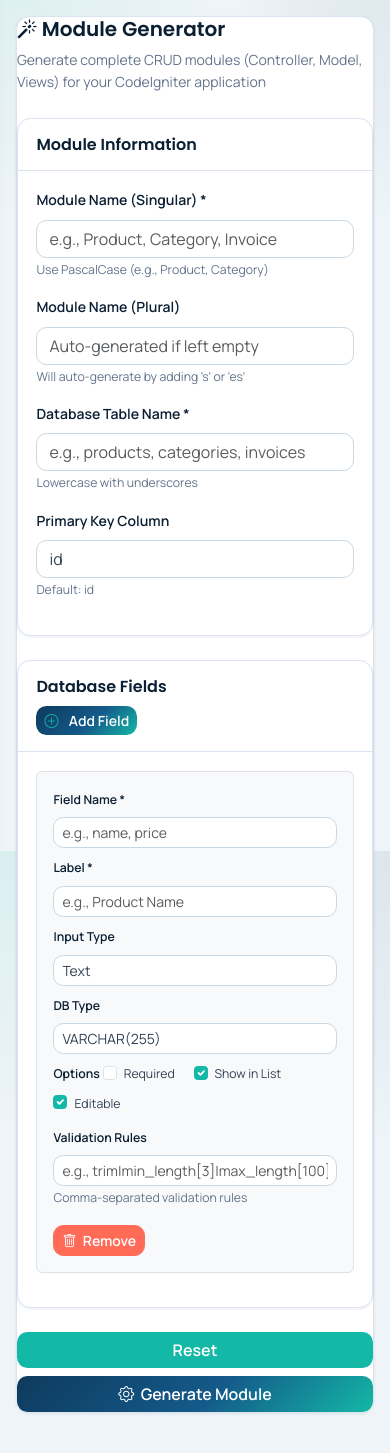
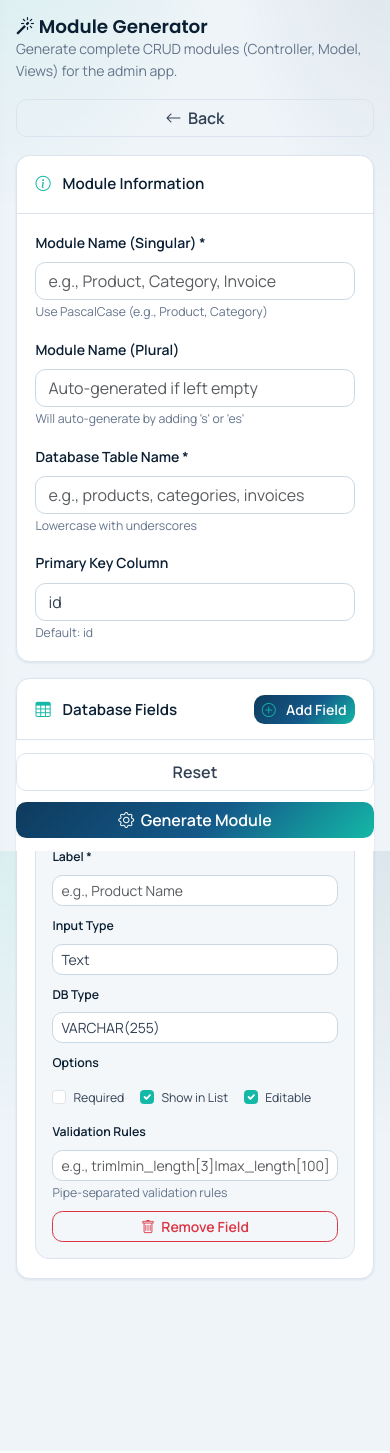
Before and after one commit to messenger1976/boholislandtours, a CodeIgniter app: page /bodarepensionhouse/module_generator in a window 390 px wide. Shown: the part 64-1517 px from the top of the page. Run offline with CodeIgniter, Linux system fonts and the light colour scheme; the visitor is signed in with stand-in values (Sample User, id 1); tables that the repository leaves empty or names only in its code hold one stand-in row (values such as "Sample post"); data that the repository does not hold is empty; some libraries are stand-ins or nearby versions.

Commit message:
Refactor module generator views with enhanced styling and layout for improved user experience. Introduce responsive design elements, including grid layouts and updated action buttons. Implement better error handling and display for generated files and SQL structure, ensuring a more intuitive interface for module generation results.

```diff
--- a/admin/application/views/admin/module_generator/index.php
+++ b/admin/application/views/admin/module_generator/index.php
@@ -1,7 +1,123 @@
-<div class="content-card">
-    <div class="mb-4">
-        <h5 class="mb-0"><i class="bi bi-magic"></i> Module Generator</h5>
-        <p class="text-muted mt-2">Generate complete CRUD modules (Controller, Model, Views) for your CodeIgniter application</p>
+<style>
+    .module-gen-page .page-actions {
+        display: grid;
+        grid-template-columns: 1fr;
+        gap: 0.65rem;
+        width: 100%;
+    }
+
+    .module-gen-page .page-actions .btn {
+        width: 100%;
+    }
+
+    .module-gen-page .form-section-card {
+        margin-bottom: 1rem;
+    }
+
+    .module-gen-page .form-section-card .card-header {
+        display: flex;
+        align-items: center;
+        justify-content: space-between;
+        gap: 0.75rem;
+        flex-wrap: wrap;
+        font-size: 0.95rem;
+    }
+
+    .module-gen-page .form-section-card .card-header .header-title {
+        display: inline-flex;
+        align-items: center;
+        gap: 0.5rem;
+    }
+
+    .module-gen-page .field-row {
+        border: 1px solid var(--card-border, #dbe4ee);
+        border-radius: 0.85rem;
+        padding: 1rem;
+        margin-bottom: 0.85rem;
+        background: var(--surface-2, #f3f7fa);
+    }
+
+    .module-gen-page .field-row:last-child {
+        margin-bottom: 0;
+    }
+
+    .module-gen-page .field-options {
+        display: flex;
+        flex-wrap: wrap;
+        gap: 0.75rem 1rem;
+        padding-top: 0.35rem;
+    }
+
+    .module-gen-page .sticky-actions {
+        position: sticky;
+        bottom: 0;
+        z-index: 20;
+        background: var(--card-bg, #fff);
+        border-top: 1px solid var(--card-border, #dbe4ee);
+        padding: 0.85rem 0;
+        margin-top: 0.5rem;
+    }
+
+    html.dark-mode .module-gen-page .field-row,
+    body.dark-mode .module-gen-page .field-row {
+        background: var(--surface-2, #0f172a);
+        border-color: var(--card-border, #334155);
+    }
+
+    @media (min-width: 768px) {
+        .module-gen-page .page-head {
+            display: flex;
+            align-items: flex-start;
+            justify-content: space-between;
+            gap: 1rem;
+        }
+
+        .module-gen-page .page-actions {
+            width: auto;
+            grid-template-columns: auto;
+        }
+
+        .module-gen-page .page-actions .btn {
+            width: auto;
+        }
+
+        .module-gen-page .sticky-actions {
+            position: static;
+            border-top: 0;
+            padding: 0;
+            background: transparent;
+        }
+
+        .module-gen-page .sticky-actions .action-row {
+            display: flex;
+            justify-content: flex-end;
+            gap: 0.65rem;
+        }
+
+        .module-gen-page .sticky-actions .btn {
+            width: auto;
+            min-width: 8.5rem;
+        }
+    }
+</style>
+
+<div class="nk-block module-gen-page">
+    <div class="nk-block-head">
+        <div class="page-head">
+            <div class="nk-block-head-content mb-3 mb-md-0">
+                <h3 class="nk-block-title page-title">
+                    <i class="bi bi-magic"></i> Module Generator
+                </h3>
+                <div class="nk-block-des text-soft">
+                    <p class="mb-0">Generate complete CRUD modules (Controller, Model, Views) for the admin app.</p>
+                </div>
+            </div>
+            <div class="page-actions">
+                <a href="<?php echo base_url('dashboard'); ?>" class="btn btn-outline-secondary">
+                    <i class="bi bi-arrow-left"></i> Back
+                </a>
+            </div>
+        </div>
     </div>
 
     <?php if ($this->session->flashdata('error')): ?>
@@ -11,36 +127,33 @@
         </div>
     <?php endif; ?>
 
-    <?php echo form_open('module_generator/generate', array('id' => 'module-generator-form')); ?>
+    <?php echo form_open('module_generator/generate', array('id' => 'module-generator-form', 'class' => 'module-generator-form')); ?>
 
-        <!-- Basic Module Information -->
-        <div class="card mb-4">
+        <div class="card card-bordered form-section-card">
             <div class="card-header">
-                <h6 class="mb-0">Module Information</h6>
+                <span class="header-title"><i class="bi bi-info-circle"></i> Module Information</span>
             </div>
             <div class="card-body">
-                <div class="row">
-                    <div class="col-md-6 mb-3">
+                <div class="row g-3">
+                    <div class="col-12 col-md-6">
                         <label for="module_name_singular" class="form-label">Module Name (Singular) *</label>
                         <input type="text" class="form-control" id="module_name_singular" name="module_name_singular"
                                placeholder="e.g., Product, Category, Invoice" required>
                         <small class="form-text text-muted">Use PascalCase (e.g., Product, Category)</small>
                     </div>
-                    <div class="col-md-6 mb-3">
+                    <div class="col-12 col-md-6">
                         <label for="module_name_plural" class="form-label">Module Name (Plural)</label>
                         <input type="text" class="form-control" id="module_name_plural" name="module_name_plural"
                                placeholder="Auto-generated if left empty">
                         <small class="form-text text-muted">Will auto-generate by adding 's' or 'es'</small>
                     </div>
-                </div>
-                <div class="row">
-                    <div class="col-md-6 mb-3">
+                    <div class="col-12 col-md-6">
                         <label for="table_name" class="form-label">Database Table Name *</label>
                         <input type="text" class="form-control" id="table_name" name="table_name"
                                placeholder="e.g., products, categories, invoices" required>
                         <small class="form-text text-muted">Lowercase with underscores</small>
                     </div>
-                    <div class="col-md-6 mb-3">
+                    <div class="col-12 col-md-6">
                         <label for="primary_key" class="form-label">Primary Key Column</label>
                         <input type="text" class="form-control" id="primary_key" name="primary_key" value="id">
                         <small class="form-text text-muted">Default: id</small>
@@ -49,39 +162,36 @@
             </div>
         </div>
 
-        <!-- Fields Configuration -->
-        <div class="card mb-4">
-            <div class="card-header d-flex justify-content-between align-items-center">
-                <h6 class="mb-0">Database Fields</h6>
+        <div class="card card-bordered form-section-card">
+            <div class="card-header">
+                <span class="header-title"><i class="bi bi-table"></i> Database Fields</span>
                 <button type="button" class="btn btn-sm btn-primary" onclick="addField()">
                     <i class="bi bi-plus-circle"></i> Add Field
                 </button>
             </div>
             <div class="card-body">
-                <div id="fields-container">
-                    <!-- Fields will be added here dynamically -->
-                </div>
+                <div id="fields-container"></div>
                 <input type="hidden" name="fields_json" id="fields_json">
             </div>
         </div>
 
-        <!-- Submit Button -->
-        <div class="d-grid gap-2 d-md-flex justify-content-md-end">
-            <button type="button" class="btn btn-secondary" onclick="resetForm()">Reset</button>
-            <button type="submit" class="btn btn-primary">
-                <i class="bi bi-gear"></i> Generate Module
-            </button>
+        <div class="sticky-actions">
+            <div class="action-row page-actions">
+                <button type="button" class="btn btn-outline-secondary" onclick="resetForm()">Reset</button>
+                <button type="submit" class="btn btn-primary">
+                    <i class="bi bi-gear"></i> Generate Module
+                </button>
+            </div>
         </div>
+
     <?php echo form_close(); ?>
 </div>
 
 <script>
-// Field counter
-let fieldCounter = 0;
-let fields = [];
+var fieldCounter = 0;
+var fields = [];
 
-// Field type options
-const fieldTypes = [
+var fieldTypes = [
     {value: 'text', label: 'Text'},
     {value: 'textarea', label: 'Textarea'},
     {value: 'number', label: 'Number'},
@@ -96,103 +206,90 @@ const fieldTypes = [
     {value: 'hidden', label: 'Hidden'}
 ];
 
-// Database type options
-const dbTypes = [
-    {value: 'VARCHAR(255)', label: 'VARCHAR(255)'},
-    {value: 'TEXT', label: 'TEXT'},
-    {value: 'INT', label: 'INT'},
-    {value: 'DECIMAL(10,2)', label: 'DECIMAL(10,2)'},
-    {value: 'DATE', label: 'DATE'},
-    {value: 'DATETIME', label: 'DATETIME'},
-    {value: 'TIMESTAMP', label: 'TIMESTAMP'},
-    {value: 'BOOLEAN', label: 'BOOLEAN/TINYINT(1)'}
-];
+function addField() {
+    var container = document.getElementById('fields-container');
+    var fieldId = 'field_' + fieldCounter;
 
-// Add new field row
-function addField() {
-    const container = document.getElementById('fields-container');
-    const fieldId = 'field_' + fieldCounter;
-
-    const fieldHtml = `
-        <div class="field-row border rounded p-3 mb-3" id="${fieldId}">
-            <div class="row">
-                <div class="col-md-2 mb-2">
-                    <label class="form-label small">Field Name *</label>
-                    <input type="text" class="form-control form-control-sm" name="field_name[]"
-                           placeholder="e.g., name, price" required>
-                </div>
-                <div class="col-md-2 mb-2">
-                    <label class="form-label small">Label *</label>
-                    <input type="text" class="form-control form-control-sm" name="field_label[]"
-                           placeholder="e.g., Product Name" required>
-                </div>
-                <div class="col-md-2 mb-2">
-                    <label class="form-label small">Input Type</label>
-                    <select class="form-select form-select-sm" name="field_type[]">
-                        ${fieldTypes.map(t => `<option value="${t.value}">${t.label}</option>`).join('')}
-                    </select>
-                </div>
-                <div class="col-md-2 mb-2">
-                    <label class="form-label small">DB Type</label>
-                    <input type="text" class="form-control form-control-sm" name="field_db_type[]"
-                           value="VARCHAR(255)" placeholder="VARCHAR(255)">
-                </div>
-                <div class="col-md-4 mb-2">
-                    <label class="form-label small">Options</label>
-                    <div class="form-check form-check-inline">
-                        <input class="form-check-input" type="checkbox" name="field_required[]" value="${fieldCounter}">
-                        <label class="form-check-label small">Required</label>
-                    </div>
-                    <div class="form-check form-check-inline">
-                        <input class="form-check-input" type="checkbox" name="field_show_in_list[]" value="${fieldCounter}" checked>
-                        <label class="form-check-label small">Show in List</label>
-                    </div>
-                    <div class="form-check form-check-inline">
-                        <input class="form-check-input" type="checkbox" name="field_editable[]" value="${fieldCounter}" checked>
-                        <label class="form-check-label small">Editable</label>
-                    </div>
-                </div>
-            </div>
-            <div class="row">
-                <div class="col-md-12 mb-2">
-                    <label class="form-label small">Validation Rules</label>
-                    <input type="text" class="form-control form-control-sm" name="field_validation[]"
-                           placeholder="e.g., trim|min_length[3]|max_length[100]">
-                    <small class="form-text text-muted">Comma-separated validation rules</small>
-                </div>
-            </div>
-            <button type="button" class="btn btn-sm btn-danger mt-2" onclick="removeField('${fieldId}')">
-                <i class="bi bi-trash"></i> Remove
-            </button>
-        </div>
-    `;
+    var fieldHtml =
+        '<div class="field-row" id="' + fieldId + '">' +
+            '<div class="row g-2">' +
+                '<div class="col-12 col-sm-6 col-lg-3">' +
+                    '<label class="form-label small">Field Name *</label>' +
+                    '<input type="text" class="form-control form-control-sm" name="field_name[]" placeholder="e.g., name, price" required>' +
+                '</div>' +
+                '<div class="col-12 col-sm-6 col-lg-3">' +
+                    '<label class="form-label small">Label *</label>' +
+                    '<input type="text" class="form-control form-control-sm" name="field_label[]" placeholder="e.g., Product Name" required>' +
+                '</div>' +
+                '<div class="col-12 col-sm-6 col-lg-3">' +
+                    '<label class="form-label small">Input Type</label>' +
+                    '<select class="form-select form-select-sm" name="field_type[]">' +
+                        fieldTypes.map(function (t) {
+                            return '<option value="' + t.value + '">' + t.label + '</option>';
+                        }).join('') +
+                    '</select>' +
+                '</div>' +
+                '<div class="col-12 col-sm-6 col-lg-3">' +
+                    '<label class="form-label small">DB Type</label>' +
+                    '<input type="text" class="form-control form-control-sm" name="field_db_type[]" value="VARCHAR(255)" placeholder="VARCHAR(255)">' +
+                '</div>' +
+                '<div class="col-12">' +
+                    '<label class="form-label small">Options</label>' +
+                    '<div class="field-options">' +
+                        '<div class="form-check">' +
+                            '<input class="form-check-input" type="checkbox" name="field_required[]" value="' + fieldCounter + '">' +
+                            '<label class="form-check-label small">Required</label>' +
+                        '</div>' +
+                        '<div class="form-check">' +
+                            '<input class="form-check-input" type="checkbox" name="field_show_in_list[]" value="' + fieldCounter + '" checked>' +
+                            '<label class="form-check-label small">Show in List</label>' +
+                        '</div>' +
+                        '<div class="form-check">' +
+                            '<input class="form-check-input" type="checkbox" name="field_editable[]" value="' + fieldCounter + '" checked>' +
+                            '<label class="form-check-label small">Editable</label>' +
+                        '</div>' +
+                    '</div>' +
+                '</div>' +
+                '<div class="col-12">' +
+                    '<label class="form-label small">Validation Rules</label>' +
+                    '<input type="text" class="form-control form-control-sm" name="field_validation[]" placeholder="e.g., trim|min_length[3]|max_length[100]">' +
+                    '<small class="form-text text-muted">Pipe-separated validation rules</small>' +
+                '</div>' +
+                '<div class="col-12">' +
+                    '<button type="button" class="btn btn-sm btn-outline-danger w-100 w-md-auto" onclick="removeField(\'' + fieldId + '\')">' +
+                        '<i class="bi bi-trash"></i> Remove Field' +
+                    '</button>' +
+                '</div>' +
+            '</div>' +
+        '</div>';
 
     container.insertAdjacentHTML('beforeend', fieldHtml);
     fieldCounter++;
 }
 
-// Remove field row
 function removeField(fieldId) {
-    document.getElementById(fieldId).remove();
+    var el = document.getElementById(fieldId);
+    if (el) {
+        el.remove();
+    }
 }
 
-// Reset form
 function resetForm() {
     if (confirm('Are you sure you want to reset the form? All data will be lost.')) {
         document.getElementById('module-generator-form').reset();
         document.getElementById('fields-container').innerHTML = '';
         fieldCounter = 0;
         fields = [];
+        addField();
     }
 }
 
-// Auto-generate plural name
-document.getElementById('module_name_singular').addEventListener('blur', function() {
-    const singular = this.value;
-    const pluralField = document.getElementById('module_name_plural');
+document.getElementById('module_name_singular').addEventListener('blur', function () {
+    var singular = this.value;
+    var pluralField = document.getElementById('module_name_plural');
+    var tableField = document.getElementById('table_name');
 
     if (singular && !pluralField.value) {
-        // Simple pluralization
         if (singular.endsWith('y')) {
             pluralField.value = singular.slice(0, -1) + 'ies';
         } else if (singular.endsWith('s') || singular.endsWith('x') || singular.endsWith('ch') || singular.endsWith('sh')) {
@@ -201,16 +298,9 @@ document.getElementById('module_name_singular').addEventListener('blur', functio
             pluralField.value = singular + 's';
         }
     }
-});
 
-// Auto-generate table name from module name
-document.getElementById('module_name_singular').addEventListener('blur', function() {
-    const moduleName = this.value;
-    const tableField = document.getElementById('table_name');
-
-    if (moduleName && !tableField.value) {
-        // Convert PascalCase to snake_case and pluralize
-        let tableName = moduleName.replace(/([A-Z])/g, '_$1').toLowerCase().replace(/^_/, '');
+    if (singular && !tableField.value) {
+        var tableName = singular.replace(/([A-Z])/g, '_$1').toLowerCase().replace(/^_/, '');
         if (!tableName.endsWith('s')) {
             if (tableName.endsWith('y')) {
                 tableName = tableName.slice(0, -1) + 'ies';
@@ -222,14 +312,14 @@ document.getElementById('module_name_singular').addEventListener('blur', functio
     }
 });
 
-// Collect fields data before form submission
-document.getElementById('module-generator-form').addEventListener('submit', function(e) {
-    const fieldRows = document.querySelectorAll('.field-row');
+document.getElementById('module-generator-form').addEventListener('submit', function (e) {
+    var fieldRows = document.querySelectorAll('.field-row');
     fields = [];
 
-    fieldRows.forEach((row, index) => {
-        const fieldName = row.querySelector('input[name="field_name[]"]').value;
-        const fieldLabel = row.querySelector('input[name="field_label[]"]').value;
+    for (var i = 0; i < fieldRows.length; i++) {
+        var row = fieldRows[i];
+        var fieldName = row.querySelector('input[name="field_name[]"]').value;
+        var fieldLabel = row.querySelector('input[name="field_label[]"]').value;
 
         if (!fieldName || !fieldLabel) {
             alert('Please fill in all required field information');
@@ -237,7 +327,7 @@ document.getElementById('module-generator-form').addEventListener('submit', func
             return false;
         }
 
-        const field = {
+        fields.push({
             name: fieldName,
             label: fieldLabel,
             type: row.querySelector('select[name="field_type[]"]').value,
@@ -246,10 +336,8 @@ document.getElementById('module-generator-form').addEventListener('submit', func
             show_in_list: row.querySelector('input[name="field_show_in_list[]"]').checked,
             editable: row.querySelector('input[name="field_editable[]"]').checked,
             validation: row.querySelector('input[name="field_validation[]"]').value
-        };
-
-        fields.push(field);
-    });
+        });
+    }
 
     if (fields.length === 0) {
         alert('Please add at least one field');
@@ -260,24 +348,7 @@ document.getElementById('module-generator-form').addEventListener('submit', func
     document.getElementById('fields_json').value = JSON.stringify(fields);
 });
 
-// Add initial field on page load
-window.addEventListener('DOMContentLoaded', function() {
+window.addEventListener('DOMContentLoaded', function () {
     addField();
 });
 </script>
-
-<style>
-.field-row {
-    background-color: #f8f9fa;
-}
-.field-row:hover {
-    background-color: #e9ecef;
-}
-body.dark-mode .field-row {
-    background-color: #0f172a;
-    border-color: #334155 !important;
-}
-body.dark-mode .field-row:hover {
-    background-color: #1e293b;
-}
-</style>
```
Also changed, not shown: admin/application/views/admin/module_generator/result.php (+224 -83 lines).
